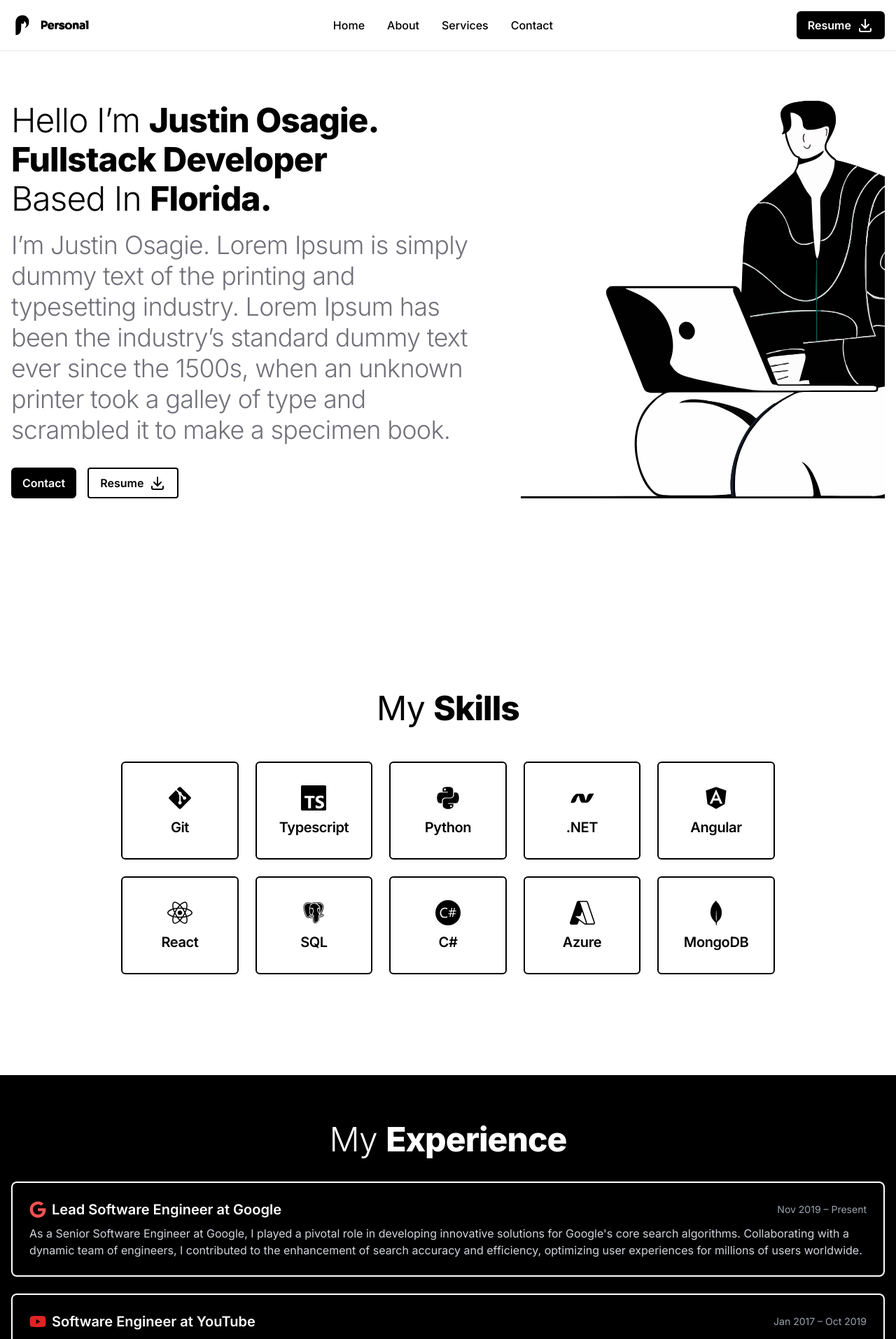
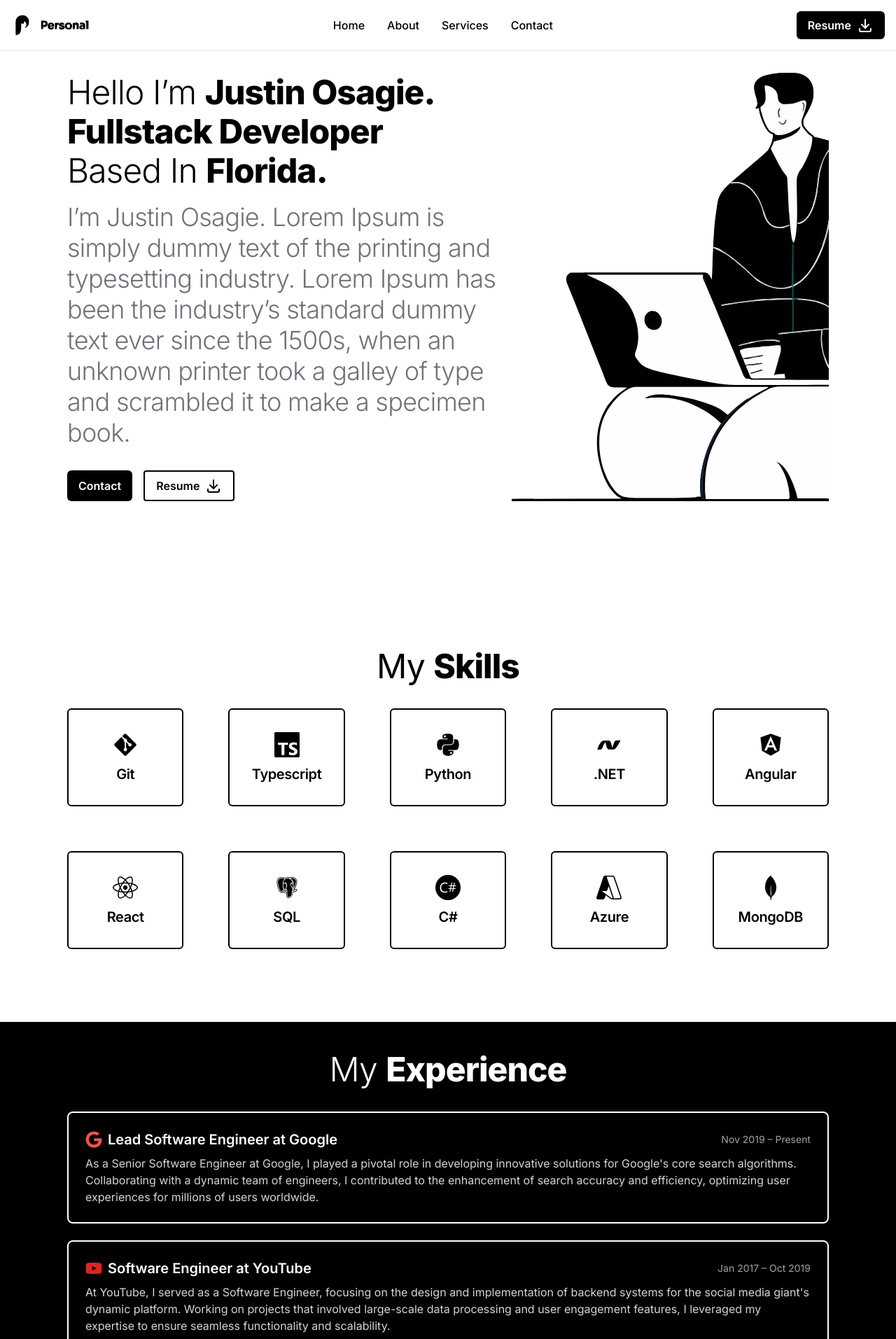
Before and after one commit to ashleyc2219/portfolio-web, a Next.js app: page / in a window 1280 px wide. Shown: the top 1913 px of the page at 70% size. Built offline with nearby package versions, Linux system fonts and the light colour scheme.

Commit message:
Layout cleaned up.Uniform padding

```diff
--- a/components/about.tsx
+++ b/components/about.tsx
@@ -2,7 +2,7 @@
 
 const About = () => {
   return (
-    <section className="bg-white dark:bg-gray-900">
+    <section className="md:py-15 bg-primary-white px-4 py-10 md:px-20">
       <div className="mx-auto grid max-w-screen-xl gap-y-8 px-4 py-8 lg:grid-cols-12 lg:gap-8 lg:py-16 xl:gap-x-12">
         {/* Image Content */}
         <div className="hidden overflow-hidden lg:col-span-5 lg:mt-0 lg:flex">
--- a/components/contact.tsx
+++ b/components/contact.tsx
@@ -2,7 +2,7 @@
 
 const Contact: React.FC = () => {
   return (
-    <section className="bg-white dark:bg-gray-900">
+    <section className="md:py-15 bg-primary-white px-4 py-10 md:px-20">
       <div className="mx-auto max-w-screen-lg px-4 py-8 lg:py-16">
         <div className="grid gap-8 md:grid-cols-2">
           {/* Right Section: Form */}
@@ -17,7 +17,7 @@
               <input
                 type="email"
                 id="email"
-                className="focus:ring-primary-500 focus:border-primary-500 dark:focus:ring-primary-500 dark:focus:border-primary-500 block w-full rounded-lg border border-gray-300 bg-gray-50 p-2.5 text-sm text-gray-900 shadow-sm dark:border-gray-600 dark:bg-gray-700 dark:text-white dark:placeholder-gray-400 dark:shadow-sm-light"
+                className="focus:ring-primary-500 focus:border-primary-500 dark:focus:ring-primary-500 dark:focus:border-primary-500 block w-full rounded-lg border border-gray-300 bg-gray-50 p-2.5 text-sm text-gray-900 shadow-sm dark:border-gray-600 dark:bg-gray-700 dark:text-white dark:shadow-sm-light dark:placeholder:text-gray-400"
                 placeholder="name@flowbite.com"
                 required
               />
@@ -32,7 +32,7 @@
               <input
                 type="text"
                 id="subject"
-                className="focus:ring-primary-500 focus:border-primary-500 dark:focus:ring-primary-500 dark:focus:border-primary-500 block w-full rounded-lg border border-gray-300 bg-gray-50 p-3 text-sm text-gray-900 shadow-sm dark:border-gray-600 dark:bg-gray-700 dark:text-white dark:placeholder-gray-400 dark:shadow-sm-light"
+                className="focus:ring-primary-500 focus:border-primary-500 dark:focus:ring-primary-500 dark:focus:border-primary-500 block w-full rounded-lg border border-gray-300 bg-gray-50 p-3 text-sm text-gray-900 shadow-sm dark:border-gray-600 dark:bg-gray-700 dark:text-white dark:shadow-sm-light dark:placeholder:text-gray-400"
                 placeholder="Let us know how we can help you"
                 required
               />
@@ -47,7 +47,7 @@
               <textarea
                 id="message"
                 rows={6}
-                className="focus:ring-primary-500 focus:border-primary-500 dark:focus:ring-primary-500 dark:focus:border-primary-500 block w-full rounded-lg border border-gray-300 bg-gray-50 p-2.5 text-sm text-gray-900 shadow-sm dark:border-gray-600 dark:bg-gray-700 dark:text-white dark:placeholder-gray-400"
+                className="focus:ring-primary-500 focus:border-primary-500 dark:focus:ring-primary-500 dark:focus:border-primary-500 block w-full rounded-lg border border-gray-300 bg-gray-50 p-2.5 text-sm text-gray-900 shadow-sm dark:border-gray-600 dark:bg-gray-700 dark:text-white dark:placeholder:text-gray-400"
                 placeholder="Leave a comment..."
               ></textarea>
             </div>
--- a/components/experience.tsx
+++ b/components/experience.tsx
@@ -3,7 +3,7 @@
 
 const Experience = () => {
   return (
-    <section className="bg-primary-black py-8 antialiased md:py-16">
+    <section className="md:py-15 bg-primary-black px-4 py-10 md:px-20">
       <div className="mx-auto max-w-screen-xl px-4">
         <div className="mb-8 text-center">
           <h2 className="text-display-medium font-light text-primary-white">
--- a/components/heroSection.tsx
+++ b/components/heroSection.tsx
@@ -4,7 +4,7 @@
 
 const HeroSection = () => {
   return (
-    <section className="bg-primary-white py-20 dark:bg-gray-900">
+    <section className="md:py-15 bg-primary-white px-4 py-10 md:px-20">
       <div className="mx-auto grid max-w-screen-xl px-4 py-8 lg:grid-cols-12 lg:gap-8 lg:py-16 xl:gap-0">
         {/* Text Content */}
         <div className="mr-auto place-self-center text-left lg:col-span-7">
--- a/components/projects.tsx
+++ b/components/projects.tsx
@@ -19,7 +19,7 @@
   reverse = false,
 }) => {
   return (
-    <section className="bg-white dark:bg-gray-900">
+    <section className="md:py-15 bg-primary-white px-4 py-10 md:px-20">
       <div
         className={`mx-auto max-w-screen-xl items-center gap-8 px-4 py-8 sm:py-16 md:grid md:grid-cols-2 lg:px-6 xl:gap-16 ${
           reverse ? "md:flex-row-reverse" : ""
--- a/components/skills.tsx
+++ b/components/skills.tsx
@@ -35,7 +35,7 @@
 
 const Skills = () => {
   return (
-    <section className="bg-primary-white py-8 dark:bg-primary-black md:py-16">
+    <section className="md:py-15 bg-primary-white px-4 py-10 md:px-20">
       <div className="mx-auto max-w-screen-xl px-4 py-8">
         <div className="mb-4 text-center md:mb-8">
           <h2 className="text-display-medium font-regular text-primary-black dark:text-primary-white">
@@ -43,7 +43,7 @@
           </h2>
         </div>
 
-        <div className="grid grid-cols-2 gap-6 p-4 md:grid-cols-5">
+        <div className="grid grid-cols-2 gap-5 md:grid-cols-5 md:gap-16">
           {/* Each Skill Card with different icons */}
           <SkillCard icon={<FaGitAlt />} label="Git" />
           <SkillCard icon={<SiTypescript />} label="Typescript" />
```
